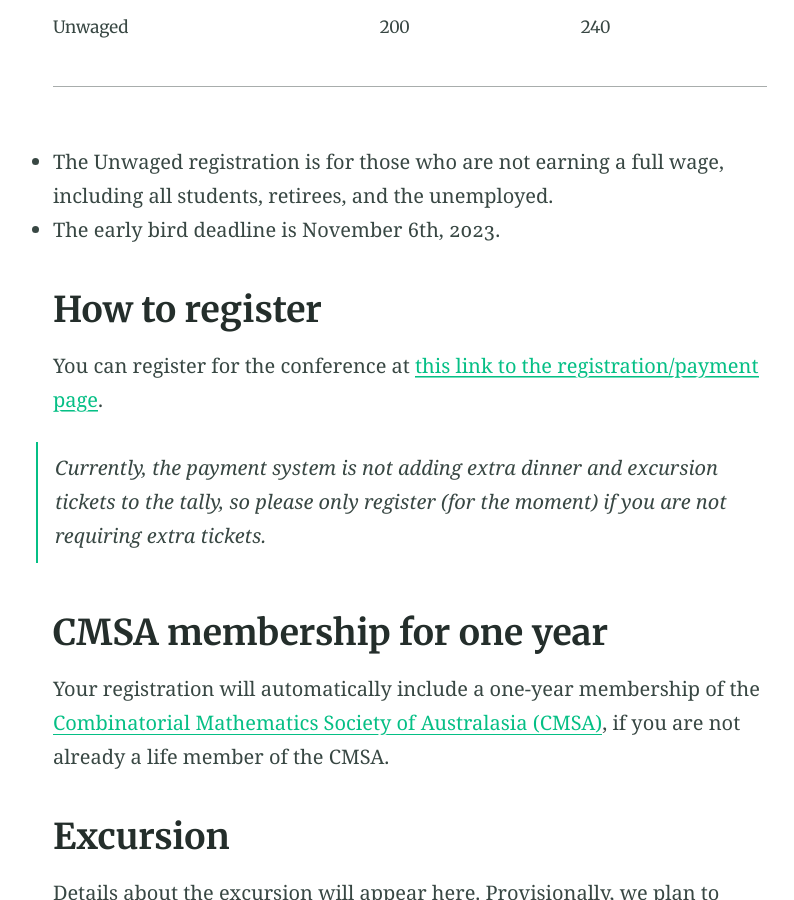
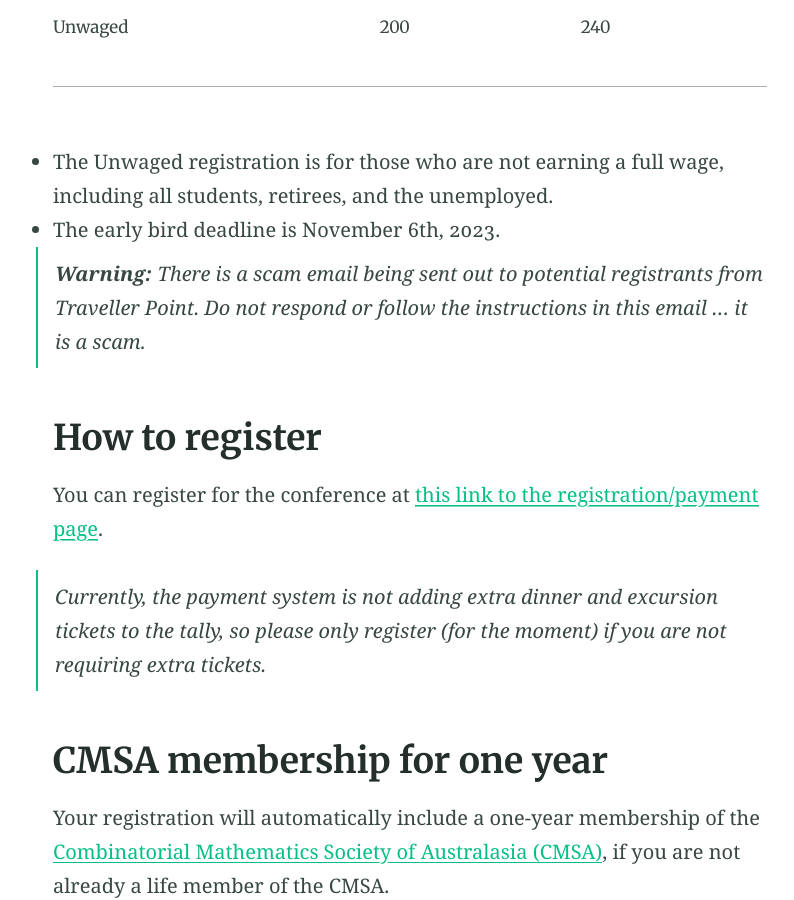
Before and after one commit to 45ACC/45ACC.github.io, a Jekyll site: the page built from registration.md, in a window 1280 px wide and 900 px high, scrolled down 621 px. Shown: the whole window, without its empty margins (230-1024 px from the left). Built offline with Jekyll 4.4.1, drawn with Linux system fonts in a browser that asks for light colours.

Commit message:
Update registration.md

```diff
--- a/registration.md
+++ b/registration.md
@@ -17,6 +17,8 @@ aside: false
 
 - The Unwaged registration is for those who are not earning a full wage, including all students, retirees, and the unemployed.
 - The early bird deadline is November 6th, 2023.
+
+  > **Warning:** There is a scam email being sent out to potential registrants from Traveller Point. Do not respond or follow the instructions in this email ... it is a scam.
 
 ## How to register
 
```
